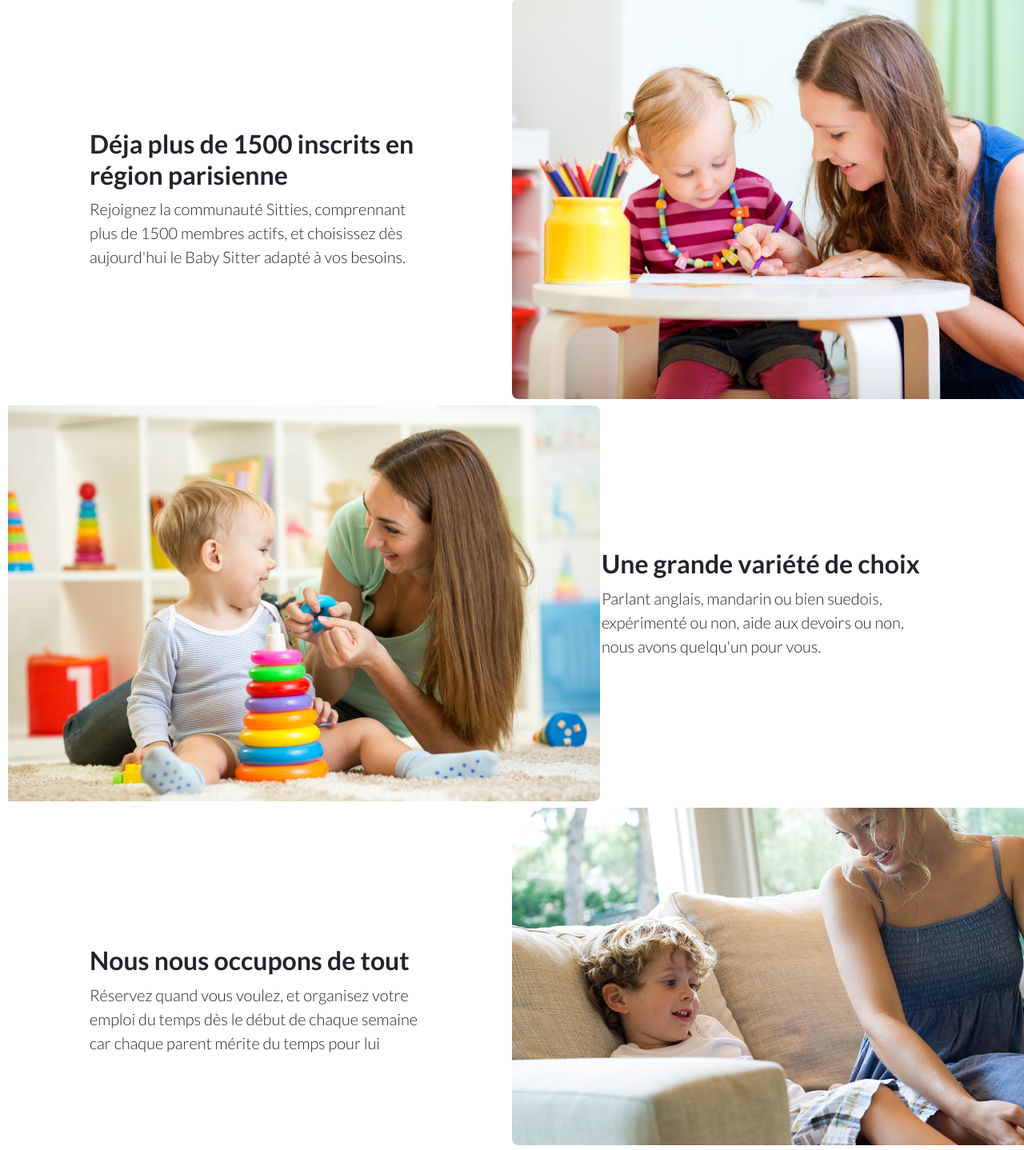
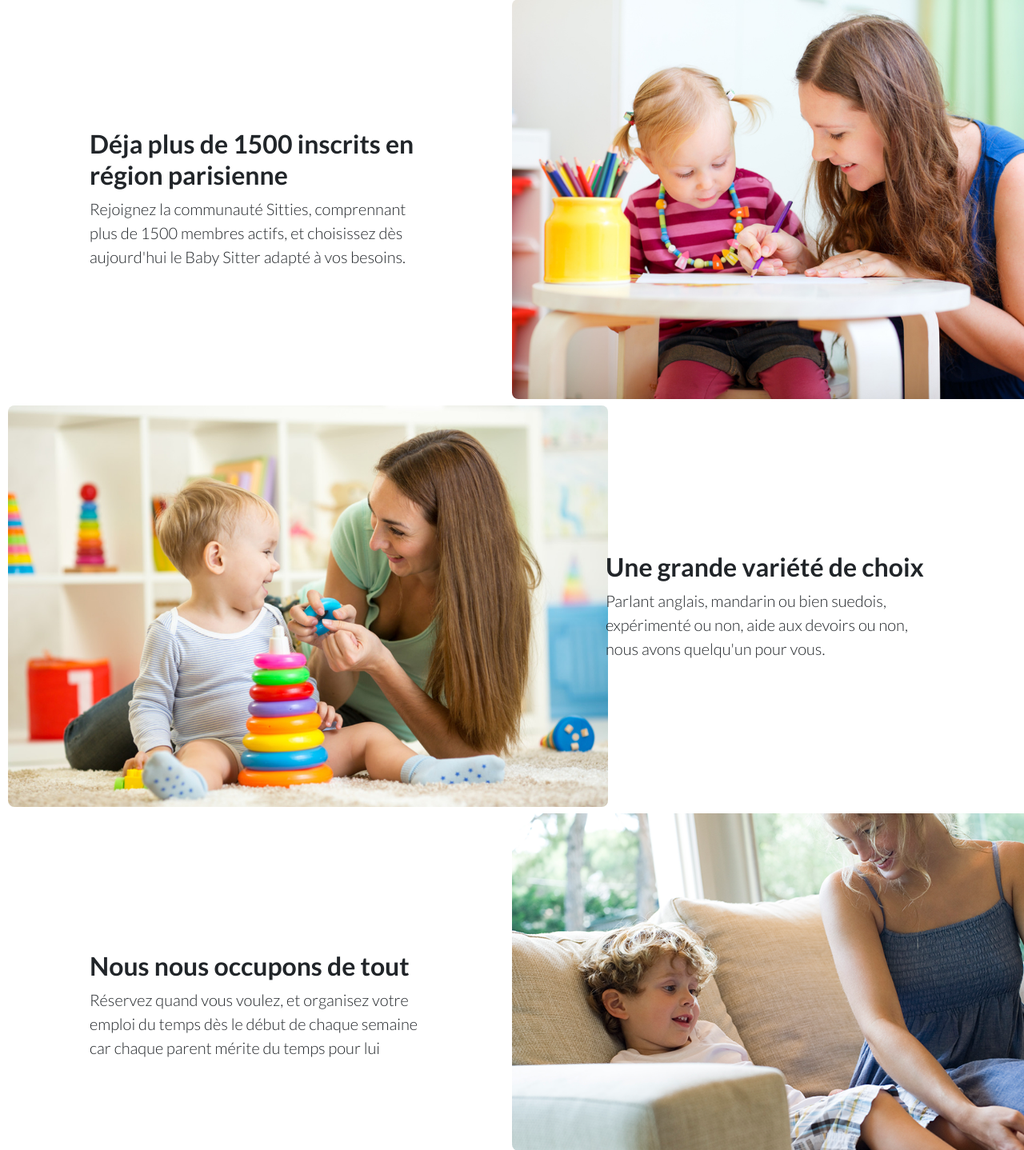
Before and after one commit to arthurannebicque/lo07, a PHP site: page /index.php in a window 1280 px wide; the page is wider, and only the part inside the window is pictured. Shown: the part 1092-2530 px from the top of that part at 80% size. Run offline with PHP 8.4, Linux system fonts and the light colour scheme; some libraries are stand-ins or nearby versions.

Commit message:
Mini modif marge

```diff
--- a/view/homeView.php
+++ b/view/homeView.php
@@ -181,8 +181,8 @@
        <p class="lead mb-0">Rejoignez la communauté Sitties, comprennant plus de 1500 membres actifs, et choisissez dès aujourd'hui le Baby Sitter adapté à vos besoins.</p>
      </div>
    </div>
-   <div style="padding-bottom: 8px;" class="row no-gutters">
-     <div class="col-lg-6 text-white showcase-img"><img src="baby2.png" style=" border-radius: 8px; padding-left: 10px;  " alt="dd" width="750" ></div>
+   <div style="padding-bottom: 8px ;padding-left: 10px;" class="row no-gutters">
+     <div class="col-lg-6 text-white showcase-img"><img src="baby2.png" style=" border-radius: 8px; " alt="dd" width="750" ></div>
      <div class="col-lg-6 my-auto showcase-text">
        <h2>Une grande variété de choix</h2>
        <p class="lead mb-0">Parlant anglais, mandarin ou bien suedois, expérimenté ou non, aide aux devoirs ou non, nous avons quelqu'un pour vous.</p>
```
